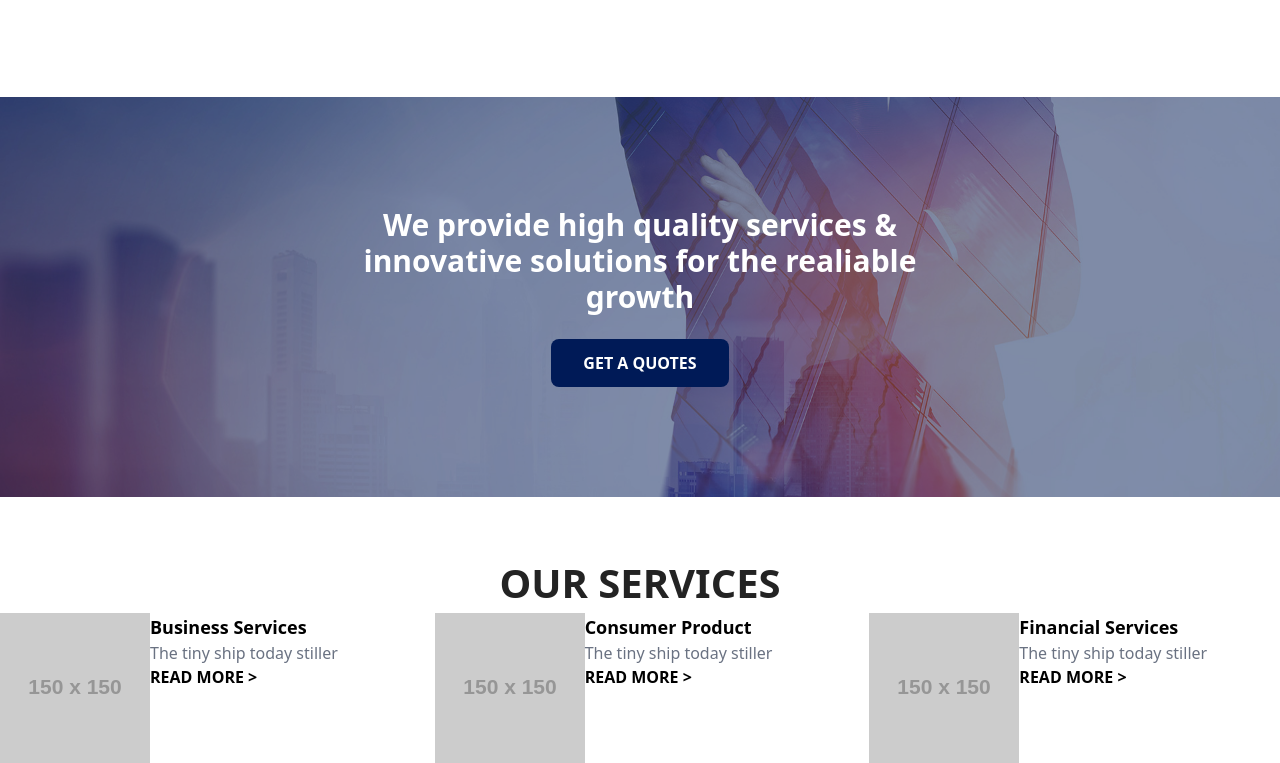
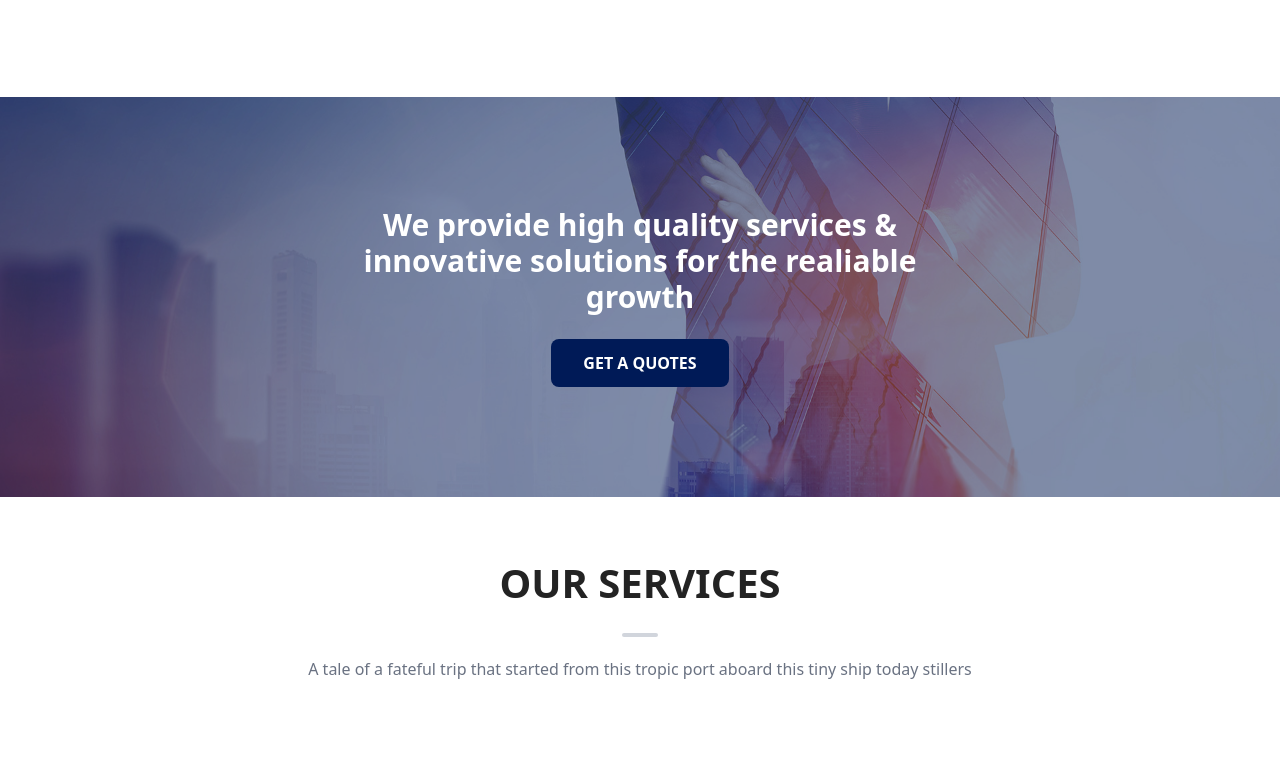
Before and after one commit to Abdalla-00/Charles-Best-version, a website: page index.html in a window 1280 px wide. Shown: the part 1897-2660 px from the top of the page. After the commit the page ends 2578 px from the top, so only its background shows below. Drawn offline with Linux system fonts and the light colour scheme; placeholder pictures from the web are drawn by us.

Commit message:
fix some design

```diff
--- a/index.html
+++ b/index.html
@@ -262,38 +262,12 @@
 
 
       <section>
-            <h1 class="text-[32px] md:text-[40px] font-bold uppercase text-[#232323] text-center">Our SERVICES</h1>
-            <div class="grid grid-cols-1 md:grid-cols-3 gap-6 p-6">
-  <!-- Card 1 -->
-  <div class="flex bg-white rounded-lg shadow hover:shadow-lg transition">
-    <img src="https://via.placeholder.com/150" alt="Business Services" class="w-32 h-32 object-cover rounded-l-lg">
-    <div class="p-4">
-      <h3 class="text-lg font-semibold">Business Services</h3>
-      <p class="text-gray-500 text-sm mt-1">The tiny ship today stiller</p>
-      <a href="#" class="text-blue-700 font-semibold mt-3 inline-block hover:underline">READ MORE &gt;</a>
-    </div>
-  </div>
+           <div class="flex flex-col items-center">
+              <h1 class="text-[32px] md:text-[40px] font-bold uppercase text-[#232323] text-center">Our SERVICES</h1>
+            <hr class="w-9 border-t-4 border-gray-300 my-5 rounded-2xl" />
+            <p class="text-gray-500 text-center">A tale of a fateful trip that started from this tropic port aboard this tiny ship today stillers</p>
+           </div>
 
-  <!-- Card 2 -->
-  <div class="flex bg-white rounded-lg shadow hover:shadow-lg transition">
-    <img src="https://via.placeholder.com/150" alt="Consumer Product" class="w-32 h-32 object-cover rounded-l-lg">
-    <div class="p-4">
-      <h3 class="text-lg font-semibold">Consumer Product</h3>
-      <p class="text-gray-500 text-sm mt-1">The tiny ship today stiller</p>
-      <a href="#" class="text-blue-700 font-semibold mt-3 inline-block hover:underline">READ MORE &gt;</a>
-    </div>
-  </div>
-
-  <!-- Card 3 -->
-  <div class="flex bg-white rounded-lg shadow hover:shadow-lg transition">
-    <img src="https://via.placeholder.com/150" alt="Financial Services" class="w-32 h-32 object-cover rounded-l-lg">
-    <div class="p-4">
-      <h3 class="text-lg font-semibold">Financial Services</h3>
-      <p class="text-gray-500 text-sm mt-1">The tiny ship today stiller</p>
-      <a href="#" class="text-blue-700 font-semibold mt-3 inline-block hover:underline">READ MORE &gt;</a>
-    </div>
-  </div>
-</div>
 
       </section>
 
```
Also changed, not shown: CSS/output.css.
